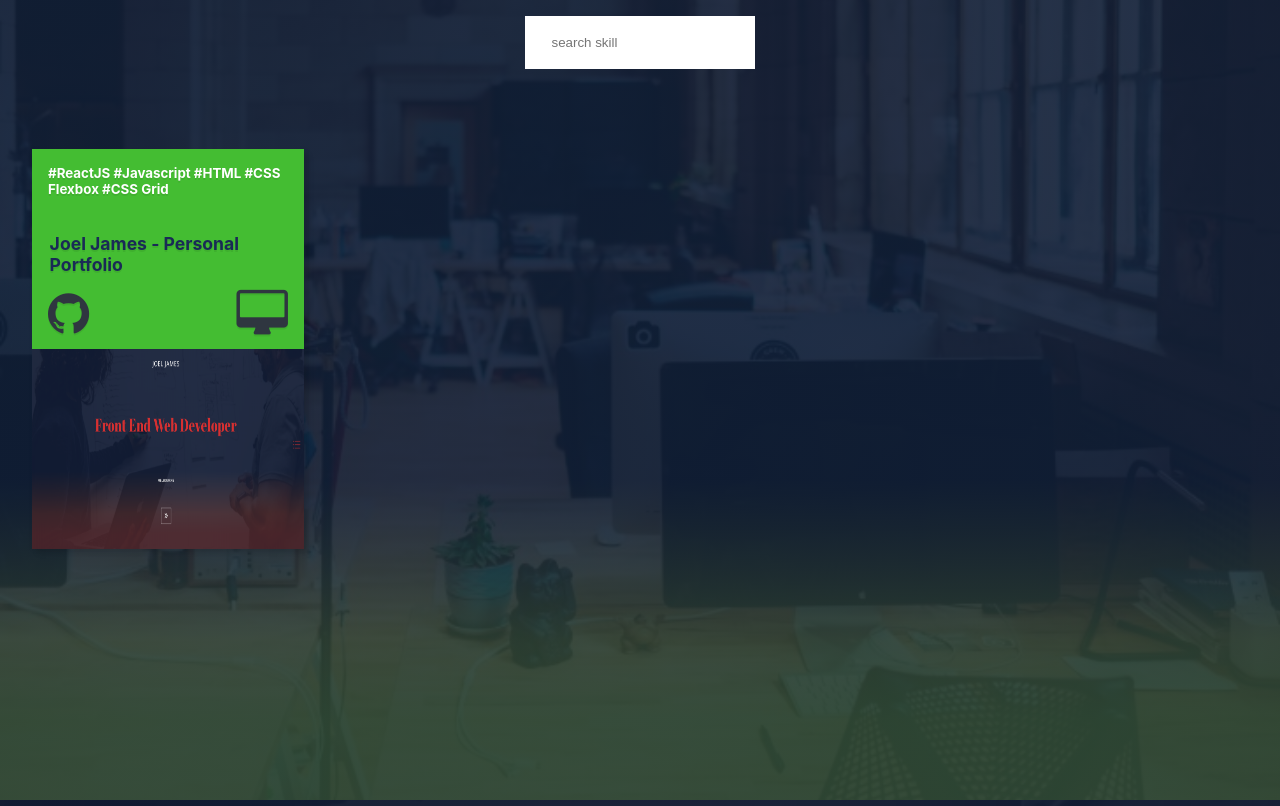
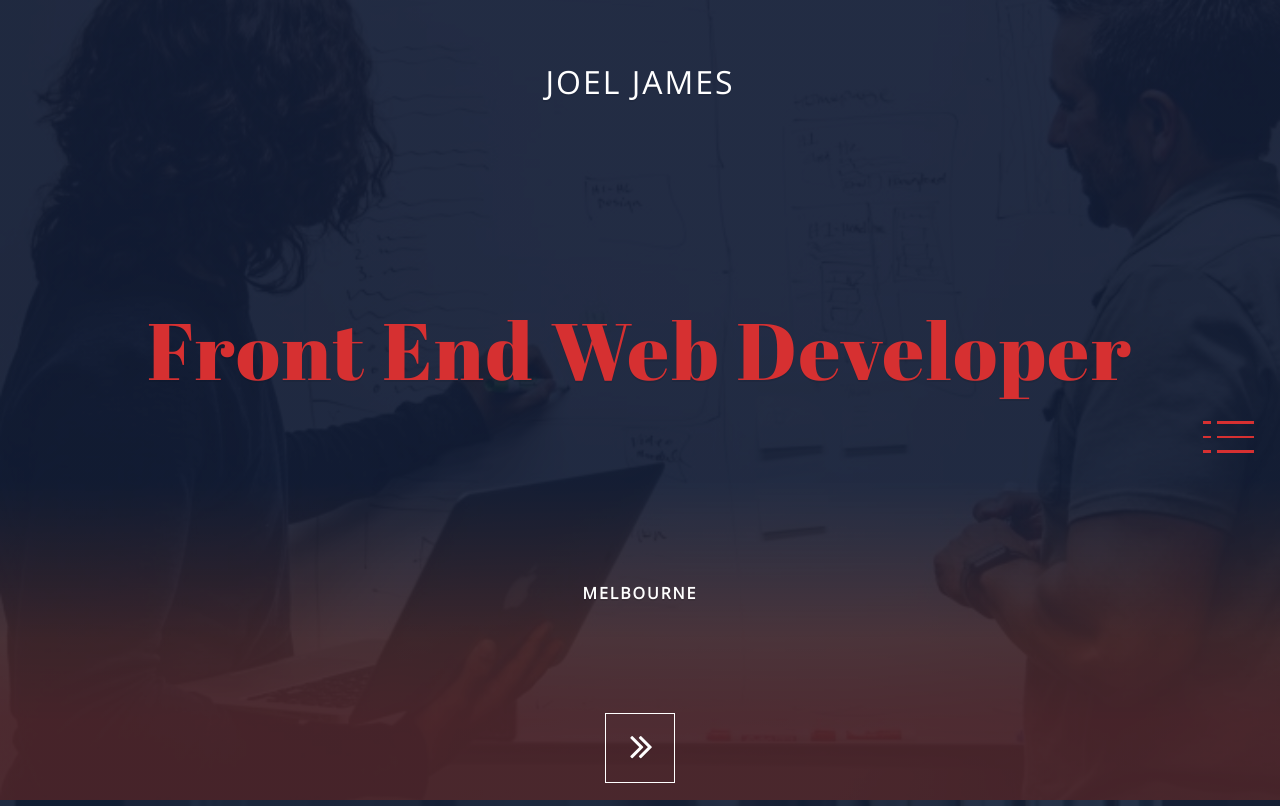
Before and after one commit to jayfiled/joeljames, a React (Create React App) app: page / in a window 1280 px wide. Built offline with nearby package versions, Linux system fonts and the light colour scheme.

Commit message:
quick change

```diff
--- a/src/css/Portfolio.css
+++ b/src/css/Portfolio.css
@@ -18,7 +18,7 @@
 
 #portfolio-page.hide {
     /* Comment the below line out to work on portfolio page */
-    /* transform: translate3d(0, 100vh, 0); */
+    transform: translate3d(0, 100vh, 0);
     transition: transform 1s cubic-bezier(0.63, 0.21, 1,-0.01);
     background-size: cover;
 
```
